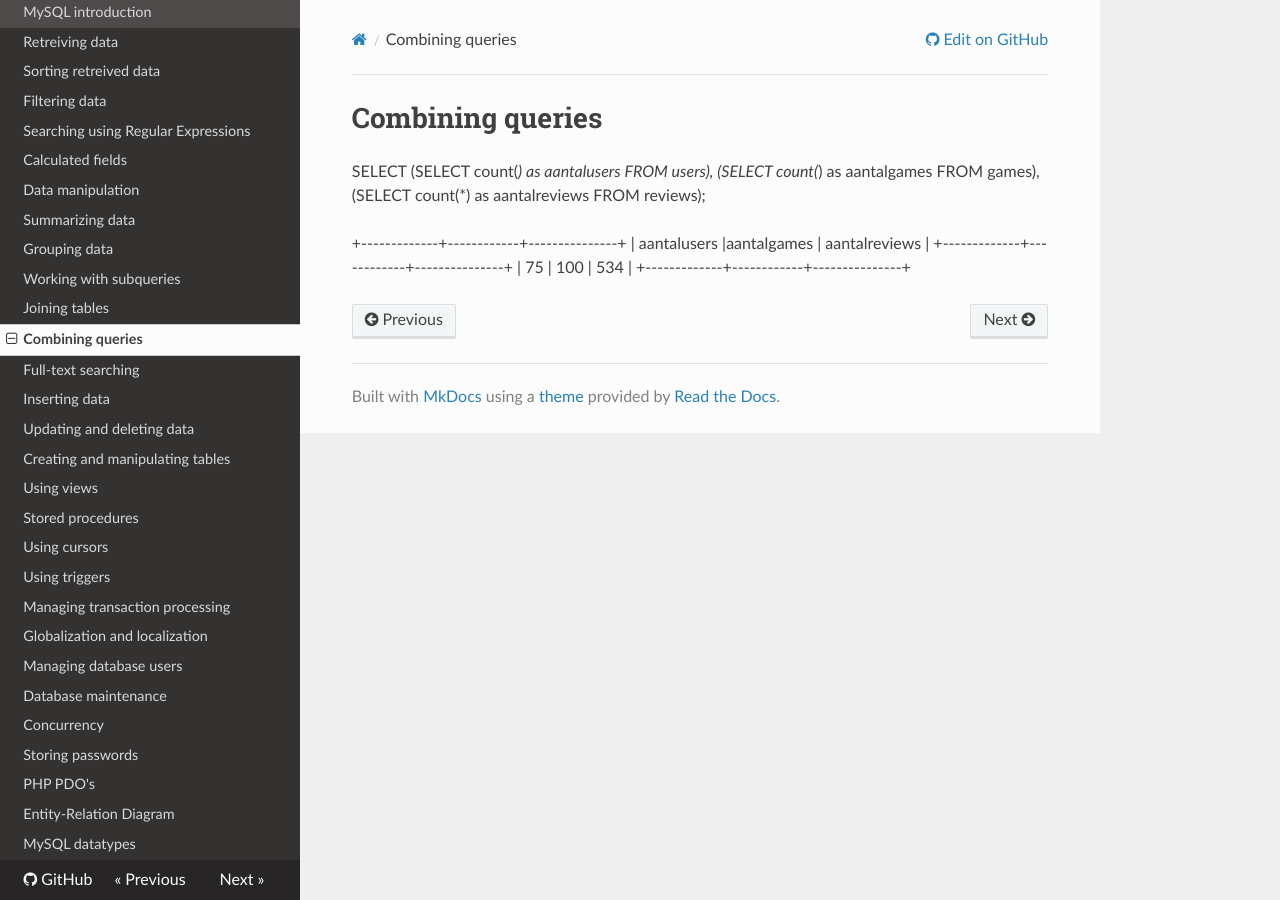
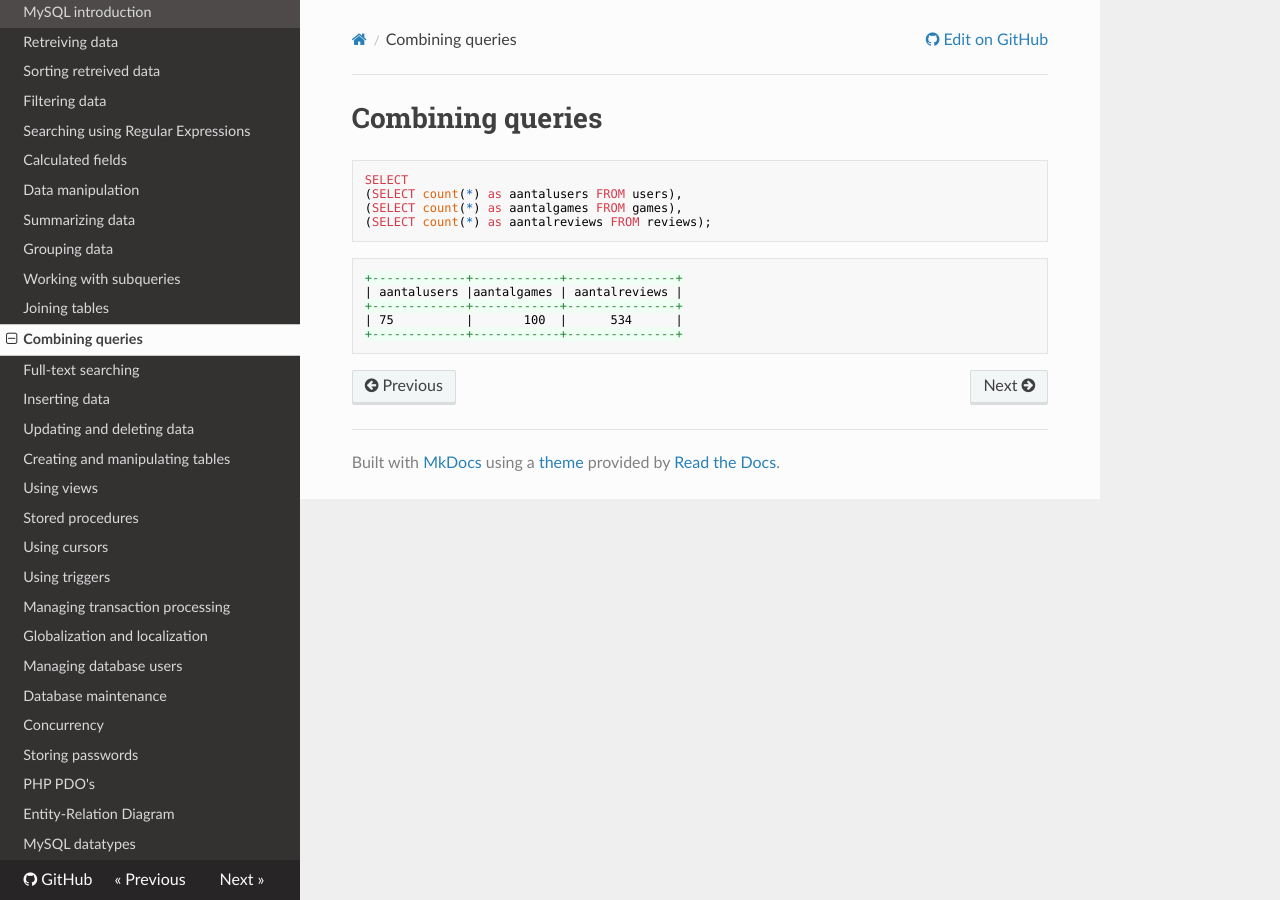
Before and after one commit to sillevl/course-databases, an MkDocs documentation site: the page built from docs/combining-queries.md, in a window 1280 px wide. Built offline with MkDocs 1.6.1, drawn with Linux system fonts in a browser that asks for light colours; nearby versions of some CDN libraries; old or Windows-style settings are respelled for this version of MkDocs.

Commit message:
Update combining-queries.md
Format

````diff
--- a/docs/combining-queries.md
+++ b/docs/combining-queries.md
@@ -1,11 +1,14 @@
 # Combining queries
+```sql
 SELECT
 (SELECT count(*) as aantalusers FROM users),
 (SELECT count(*) as aantalgames FROM games),
 (SELECT count(*) as aantalreviews FROM reviews);
-
+```
+```
 +-------------+------------+---------------+
 | aantalusers |aantalgames | aantalreviews |
 +-------------+------------+---------------+
 | 75          |       100  |      534      |
 +-------------+------------+---------------+
+```
````
